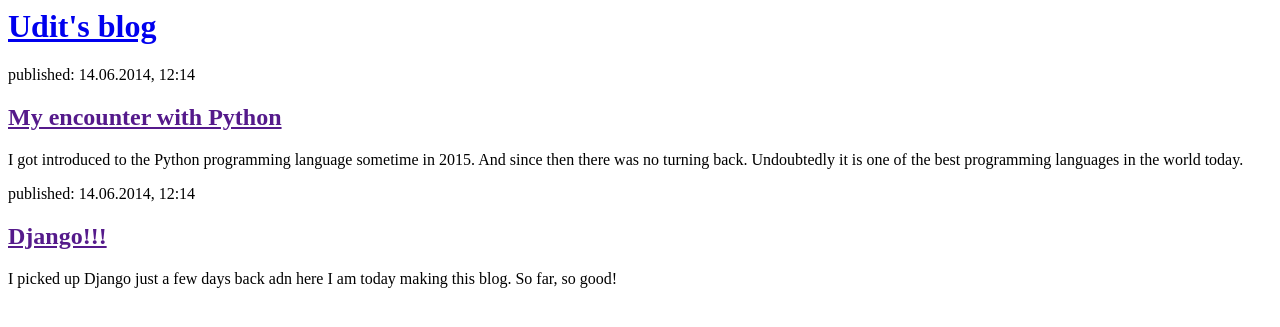
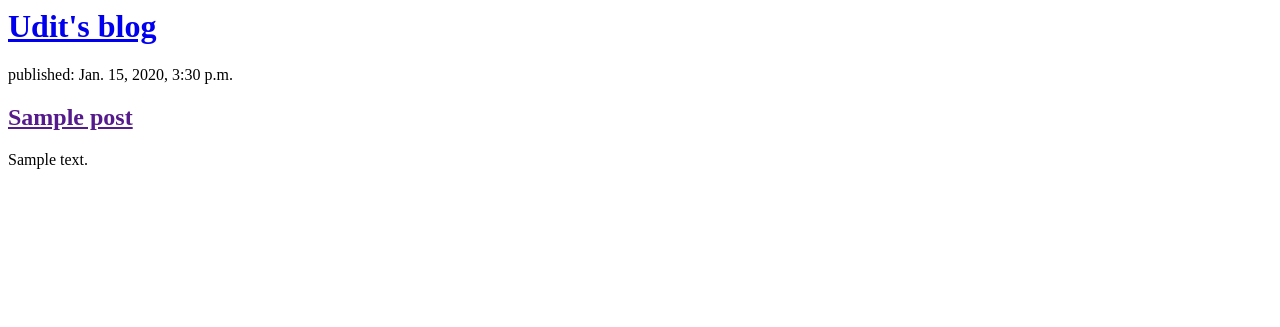
Before and after one commit to uditsg/The-Blogger, a Django app: template blog/templates/blog/post_list.html in a window 1280 px wide. Shown: the top 327 px of the page. Run offline with Django 3.2, Linux system fonts and the light colour scheme; the template is opened without the code that fills it: values that come from a table or form of the project are taken from there, others are empty; tables that the repository leaves empty hold one stand-in row (values such as "Sample post").

Commit message:
Modified templates to display posts from the database

```diff
--- a/blog/templates/blog/post_list.html
+++ b/blog/templates/blog/post_list.html
@@ -6,17 +6,12 @@
         <div>
             <h1><a href="/">Udit's blog</a></h1>
         </div>
-
+        {% for post in posts %}
         <div>
-            <p>published: 14.06.2014, 12:14</p>
-            <h2><a href="">My encounter with Python</a></h2>
-            <p>I got introduced to the Python programming language sometime in 2015. And since then there was no turning back. Undoubtedly it is one of the best programming languages in the world today.</p>
+            <p>published: {{ post.published_date }}</p>
+            <h2><a href="">{{ post.title }}</a></h2>
+        <p>{{ post.text|linebreaksbr }}</p>
         </div>
-
-        <div>
-            <p>published: 14.06.2014, 12:14</p>
-            <h2><a href="">Django!!!</a></h2>
-            <p>I picked up Django just a few days back adn here I am today making this blog. So far, so good!</p>
-        </div>
+        {% endfor %}
     </body>
 </html>
--- a/blog/views.py
+++ b/blog/views.py
@@ -1,5 +1,7 @@
 from django.shortcuts import render
+from django.utils import timezone
+from .models import Post
 
-# Create your views here.
 def post_list(request):
-    return render(request, 'blog/post_list.html', {})
+    posts = Post.objects.filter(published_date__lte=timezone.now()).order_by('published_date')
+    return render(request, 'blog/post_list.html', {'posts': posts})
```
